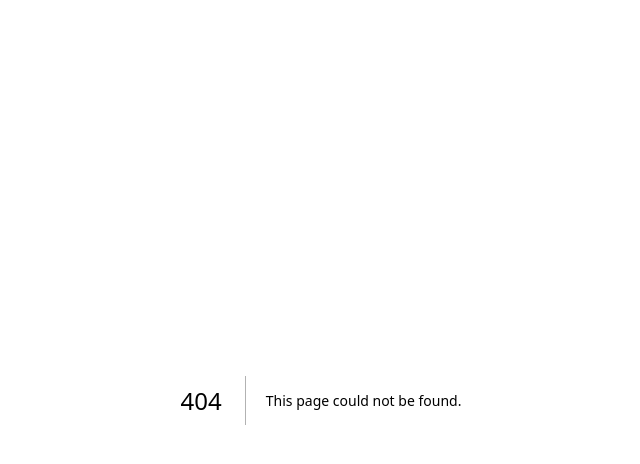
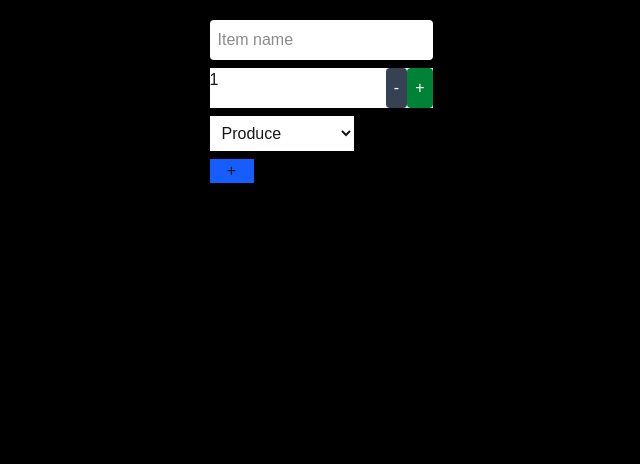
Before and after one commit to ynajafli/cprg306-assignments, a Next.js app: page /week-5 in a window 1280 px wide. Before the commit this address had no page. Shown: the top 464 px of the page, without its empty margins (319-959 px from the left). Built offline with nearby package versions, Linux system fonts and the light colour scheme.

Commit message:
week-5 assignment completed

```diff
--- a/app/page.js
+++ b/app/page.js
@@ -14,6 +14,9 @@ export default function Home() {
         <li>
           <Link href="./week-4/">Week 4 Assignment</Link>
         </li>
+                <li>
+          <Link href="./week-5/">Week 5 Assignment</Link>
+        </li>
       </ul>
     </main>
   );
--- /dev/null
+++ b/app/week-5/new-item.js
@@ -0,0 +1,80 @@
+"use client";
+
+import { useState } from "react";
+
+export default function NewItem() {
+
+    const [name, setName] = useState("");
+    const [quantity, setQuantity] = useState(1);
+    const [category, setCategory] = useState("produce");
+
+    const handleSubmit = (event) => {
+        event.preventDefault();
+
+        let item = {
+            name: name,
+            quantity: quantity,
+            category: category
+        }
+
+        console.log(item);
+        alert(`Added item: ${name}, quantity: ${quantity}, category: ${category}`);
+
+        setName("");
+        setQuantity(1);
+        setCategory("produce");
+    }
+
+    const increment = () => quantity < 20 ? setQuantity(quantity + 1) : null;
+
+    const decrement = () => quantity > 1 ? setQuantity(quantity - 1) : null;
+
+    let incrementButtonStyle = "bg-green-700 hover:bg-green-500 text-white rounded p-2 cursor-pointer transition-colors active:bg-amber-700";
+    let decrementButtonStyle = "bg-red-700 hover:bg-red-500 text-white rounded p-2 cursor-pointer transition-colors active:bg-amber-700";
+    if (quantity === 20) {
+        incrementButtonStyle = "text-white rounded p-2 bg-gray-700";
+    }
+
+    if (quantity === 1) {
+        decrementButtonStyle ="text-white rounded p-2 bg-gray-700";
+    }
+
+
+//flex items-center space-x-2
+
+
+    return(
+        <div className="flex justify-center mt-4">
+            <form onSubmit={handleSubmit}>
+                <div className="mb-2">
+                    <input type="text" className="bg-white rounded mt-1 p-2" placeholder="Item name" value={name} onChange={(e) => setName(e.target.value)} required/>
+                </div>
+                <div className="bg-white flex justify-between mb-2">
+                    <p>{quantity}</p>
+                    <div>
+                        <button onClick={decrement} type="button" className={decrementButtonStyle}>-</button>
+                        <button onClick={increment} type="button" className={incrementButtonStyle}>+</button>
+                    </div>
+                </div>
+                <div className="mb-2">
+                    <select className="bg-white p-2" value={category} onChange={(e) => setCategory(e.target.value)}>
+                        <option value="produce">Produce</option>
+                        <option value="dairy">Dairy</option>
+                        <option value="bakery">Bakery</option>
+                        <option value="meat">Meat</option>
+                        <option value="frozen foods">Frozen Foods</option>
+                        <option value="canned goods">Canned Goods</option>
+                        <option value="dry goods">Dry Goods</option>
+                        <option value="beverages">Beverages</option>
+                        <option value="snacks">Snacks</option>
+                        <option value="household">Household</option>
+                        <option value="other">Other</option>
+                    </select>
+                </div>
+                <div>
+                    <button className="bg-blue-600 w-11" type="submit">+</button>
+                </div>
+            </form>
+        </div>
+    );
+}
--- /dev/null
+++ b/app/week-5/page.js
@@ -0,0 +1,9 @@
+import NewItem from "./new-item";
+
+export default function Page() {
+    return(
+        <main className="bg-black h-screen w-screen fixed">
+            <NewItem />
+        </main>
+    );
+}
```
